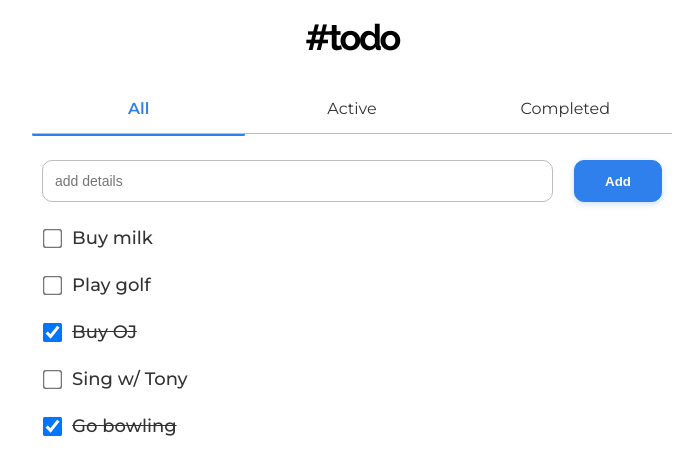
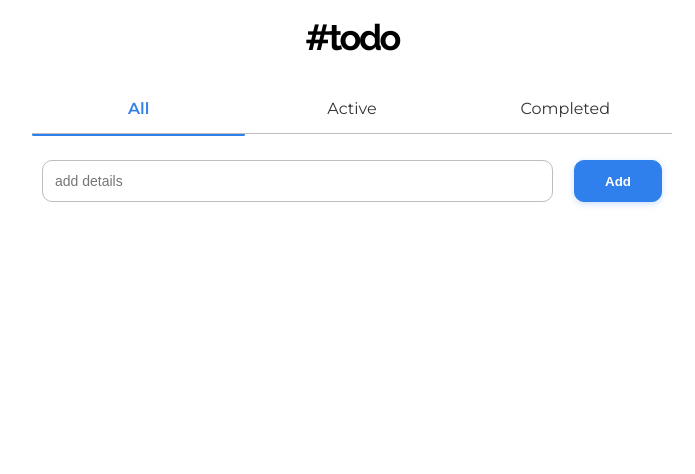
Before and after one commit to ralphZero/todo-app-challenge, a React (Create React App) app: page / in a window 1280 px wide. Shown: the top 474 px of the page, without its empty margins (288-983 px from the left). Built offline with nearby package versions, Linux system fonts and the light colour scheme.

Commit message:
implementing persistence

```diff
--- a/src/App.js
+++ b/src/App.js
@@ -5,20 +5,36 @@ import Tab from './components/Tab'
 class App extends Component {
 
   state = {
-    todos : [
-      {id : 1, done : false, action : 'Buy milk' },
-      {id : 2, done : false, action : 'Play golf' },
-      {id : 3, done : true, action : 'Buy OJ' },
-      {id : 4, done : false, action : 'Sing w/ Tony' },
-      {id : 5, done : true, action : 'Go bowling' }
-    ]
+    todos : []
+  }
+
+  componentDidMount(){
+    if(!localStorage.getItem('todos')){
+      localStorage.setItem('todos', '');
+    }else{
+      const todos = JSON.parse(localStorage.getItem('todos'));
+      this.setState({
+        todos
+      })
+    }
+  }
+
+  componentDidUpdate(oldProps, oldState){
+    if(oldState.todos !== this.state.todos){
+      if(localStorage.getItem('todos')){
+        const todos = JSON.stringify(this.state.todos)
+        localStorage.setItem('todos', todos)
+      }
+    }
   }
 
   handleNewData = (data) => {
     const todo = {};
+    todo.id = Math.floor(Math.random()*16777215).toString(16)
     todo.done = false;
     todo.action = data;
     const list = [...this.state.todos, todo]
+
     this.setState({
       todos : list
     })
--- a/src/components/Active.js
+++ b/src/components/Active.js
@@ -8,7 +8,7 @@ const Active = ({data, sender, onChecked}) => {
 
     const list = data.map((item) => {
         return !item.done ? (
-            <ListItem key={Math.random()} id={item.id} active={active} value={item.done} onChecked={onChecked}>{item.action}</ListItem>
+            <ListItem key={Math.floor(Math.random()*16777215).toString(16)} id={item.id} active={active} value={item.done} onChecked={onChecked}>{item.action}</ListItem>
         ) : null
     })
 
--- a/src/components/All.js
+++ b/src/components/All.js
@@ -7,7 +7,7 @@ const All = ({data, sender, onChecked}) => {
 
     const list = data.map((item) => {
         return (
-            <ListItem key={Math.random()} id={item.id} active={active} value={item.done} onChecked={onChecked}>{item.action}</ListItem>
+            <ListItem key={Math.floor(Math.random()*16777215).toString(16)} id={item.id} active={active} value={item.done} onChecked={onChecked}>{item.action}</ListItem>
         )
     })
     return (
--- a/src/components/Completed.js
+++ b/src/components/Completed.js
@@ -8,7 +8,7 @@ const Completed = ({data, onChecked, onDeleted}) => {
 
     const list = data.map((item) => {
         return item.done ? (
-            <ListItem key={Math.random()} id={item.id} active={active} value={item.done} onChecked={onChecked} onDelete={onDeleted}>{item.action}</ListItem>
+            <ListItem key={Math.floor(Math.random()*16777215).toString(16)} id={item.id} active={active} value={item.done} onChecked={onChecked} onDelete={onDeleted}>{item.action}</ListItem>
         ) : null
     })
 
```
Also changed, not shown: 1 other file (tests, documents, lock files or other folders).
